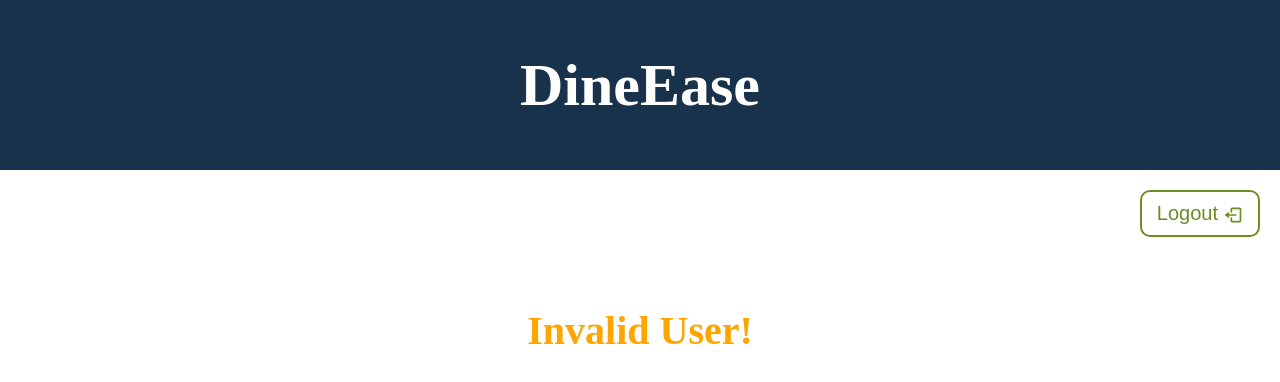
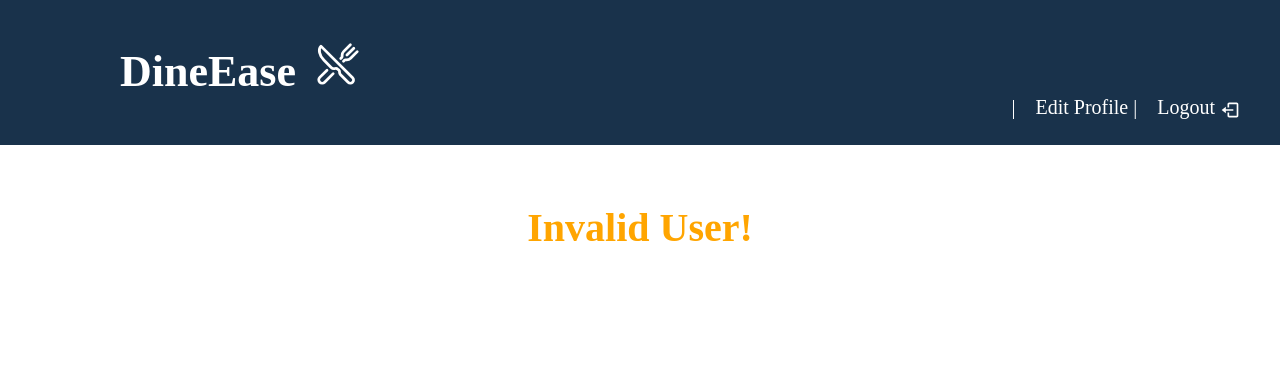
Before and after one commit to A-iswarya/Restaurant_Management_System, a React (Create React App) app in the folder react-frontend/: page /dashboard in a window 1280 px wide. Shown: the top 382 px of the page. Built offline with nearby package versions, Linux system fonts and the light colour scheme.

Commit message:
Refactored dashboard to have a layout

```diff
--- a/react-frontend/src/styles.scss
+++ b/react-frontend/src/styles.scss
@@ -100,39 +100,37 @@ body {
     color: red;
   }
 }
-
 .dashboard {
-  .header {
+  .banner {
     background-color: $primary-color;
     overflow: auto;
     color: $bg-color;
+    display: flex;
+    justify-content: space-between;
+    align-items: center;
+    padding: 10px 20px;
+
+    h1 {
+      font-size: 44px;
+      padding-left: 100px;
+    }
   }
-  h1 {
-    font-size: 60px;
+
+  .user-info {
+    display: flex;
+    align-items: center;
+    font-size: 20px;
+    // font-weight: bold;
   }
-  .logout {
-    margin: 10px;
-    text-align: right;
-    padding: 10px;
-  }
-  #logout-button {
-    background-color: $bg-color;
-    color: $tertiary-color;
-    border: 2px solid $tertiary-color; /* Replace $border-color with your desired border color */
-    padding: 10px 15px;
-    font-size: 20px;
-    border-radius: 10px;
-  }
-  #logout-button:hover {
-    background-color: $tertiary-color;
-    color: $bg-color;
-  }
-  font {
-    font-size: 30px;
-    font-weight: bold;
+
+  .user-info .edit-profile,
+  .user-info .user-type,
+  .user-info .logout {
+    margin-right: 20px;
+    margin-top: 70px;
+    cursor: pointer;
   }
 }
-
 .card-container {
   display: flex;
   justify-content: space-around;
@@ -145,8 +143,8 @@ body {
     font-size: 40px;
   }
   .card {
-    background-color: $secondary-color; /* Use your primary color */
-    color: $primary-color; /* Use your background color */
+    background-color: $secondary-color;
+    color: $primary-color;
     border-radius: 10px;
     padding: 20px;
     width: 200px;
--- a/react-frontend/src/webpages/components/Dashboard/dashboard.js
+++ b/react-frontend/src/webpages/components/Dashboard/dashboard.js
@@ -1,10 +1,10 @@
 import React from "react";
-import { BiLogOut } from "react-icons/bi";
 import { TfiLayoutMenuV } from "react-icons/tfi";
 import { VscFeedback } from "react-icons/vsc";
 import { MdDining, MdOutlineBorderColor } from "react-icons/md";
 import { PiCookingPotBold } from "react-icons/pi";
 import Card from "../card";
+import Layout from "../layout";
 
 const Dashboard = () => {
   const user =
@@ -12,36 +12,44 @@ const Dashboard = () => {
   const userType =
     localStorage.getItem("userType") &&
     JSON.parse(localStorage.getItem("userType"));
+
   let cards;
   if (userType === "Admin")
-    cards = [<Card icon={<TfiLayoutMenuV />} title={"Manage Menu"} />];
+    cards = [
+      <Card
+        key={"Manage Menu"}
+        icon={<TfiLayoutMenuV />}
+        title={"Manage Menu"}
+      />,
+    ];
   else if (userType === "Customer")
     cards = [
-      <Card icon={<MdDining />} title={"Book a Table"} />,
-      <Card icon={<VscFeedback />} title={"Add Feedback"} />,
+      <Card key={"Book a Table"} icon={<MdDining />} title={"Book a Table"} />,
+      <Card
+        key={"Add Feedback"}
+        icon={<VscFeedback />}
+        title={"Add Feedback"}
+      />,
     ];
   else if (userType === "Staff")
     cards = [
-      <Card icon={<MdOutlineBorderColor />} title={"Take Order"} />,
-      <Card icon={<PiCookingPotBold />} title={"Update Order Status"} />,
+      <Card
+        key={"Take Order"}
+        icon={<MdOutlineBorderColor />}
+        title={"Take Order"}
+      />,
+      <Card
+        key={"Update Order Status"}
+        icon={<PiCookingPotBold />}
+        title={"Update Order Status"}
+      />,
     ];
   else cards = [<h2 className="invalid-user">Invalid User!</h2>];
+
   return (
-    <div className="dashboard">
-      <div className="header">
-        <h1>DineEase</h1>
-      </div>
-      <div>
-        <font>{userType}</font>
-      </div>
-      <div className="logout">
-        <button id="logout-button">
-          Logout
-          <BiLogOut style={{ verticalAlign: "middle", marginLeft: "5px" }} />
-        </button>
-      </div>
-      <div className="card-container">{cards}</div>
-    </div>
+    <Layout user={user} userType={userType}>
+      {<div className="card-container">{cards}</div>}
+    </Layout>
   );
 };
 export default Dashboard;
--- /dev/null
+++ b/react-frontend/src/webpages/components/layout.js
@@ -0,0 +1,34 @@
+import React from "react";
+import { IoRestaurantOutline } from "react-icons/io5";
+import { BiLogOut } from "react-icons/bi";
+import { useNavigate } from "react-router-dom";
+
+const Layout = ({ userType, children }) => {
+  const navigate = useNavigate();
+  const handleLogout = () => {
+    localStorage.removeItem("user");
+    localStorage.removeItem("userType");
+    localStorage.removeItem("token");
+    navigate("/");
+  };
+  return (
+    <div className="dashboard">
+      <div className="banner">
+        <h1>
+          DineEase
+          <IoRestaurantOutline style={{ marginLeft: "20px" }} />
+        </h1>
+        <div className="user-info">
+          <span className="user-type">{userType} |</span>
+          <span className="edit-profile">Edit Profile |</span>
+          <span className="logout" onClick={handleLogout}>
+            Logout
+            <BiLogOut style={{ verticalAlign: "middle", marginLeft: "5px" }} />
+          </span>
+        </div>
+      </div>
+      {children}
+    </div>
+  );
+};
+export default Layout;
```
